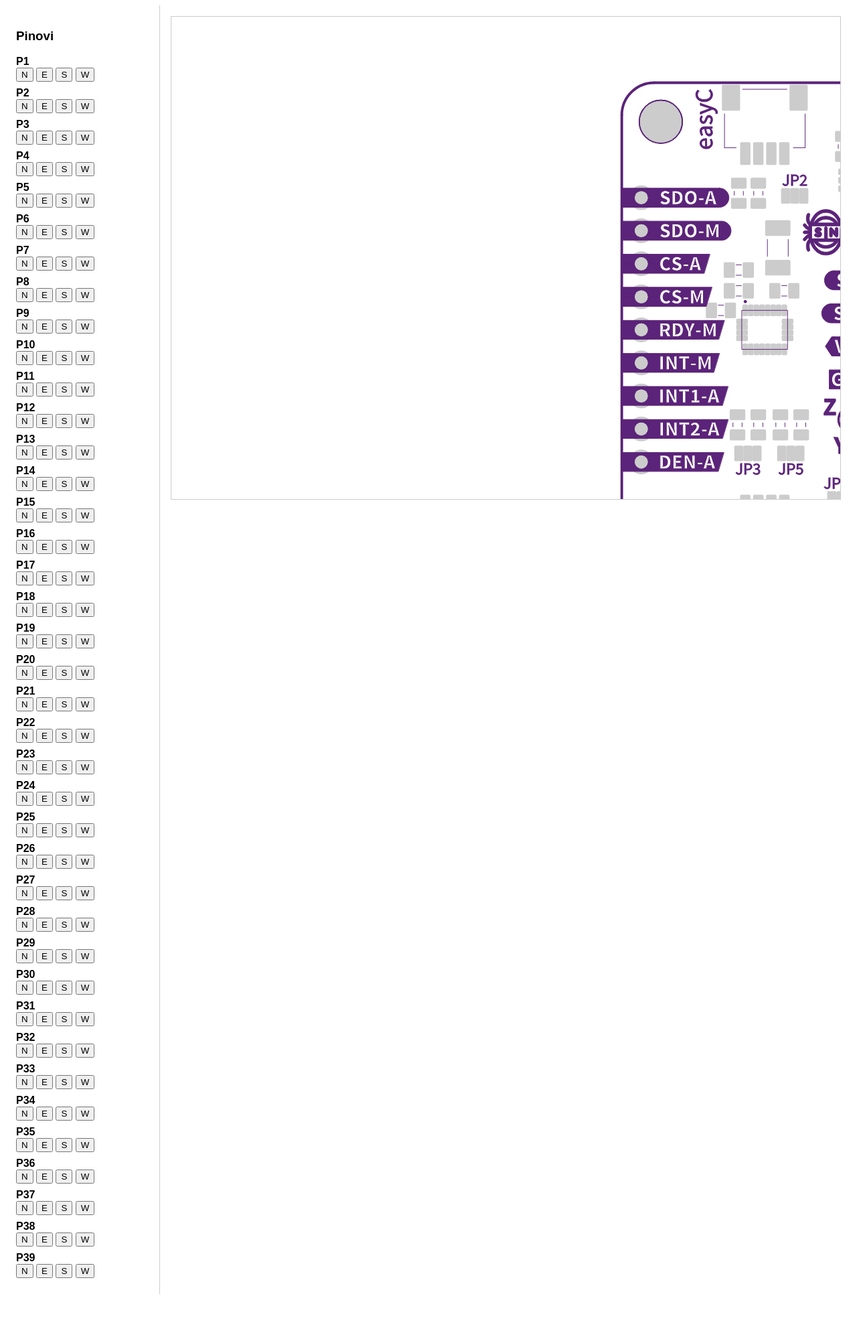
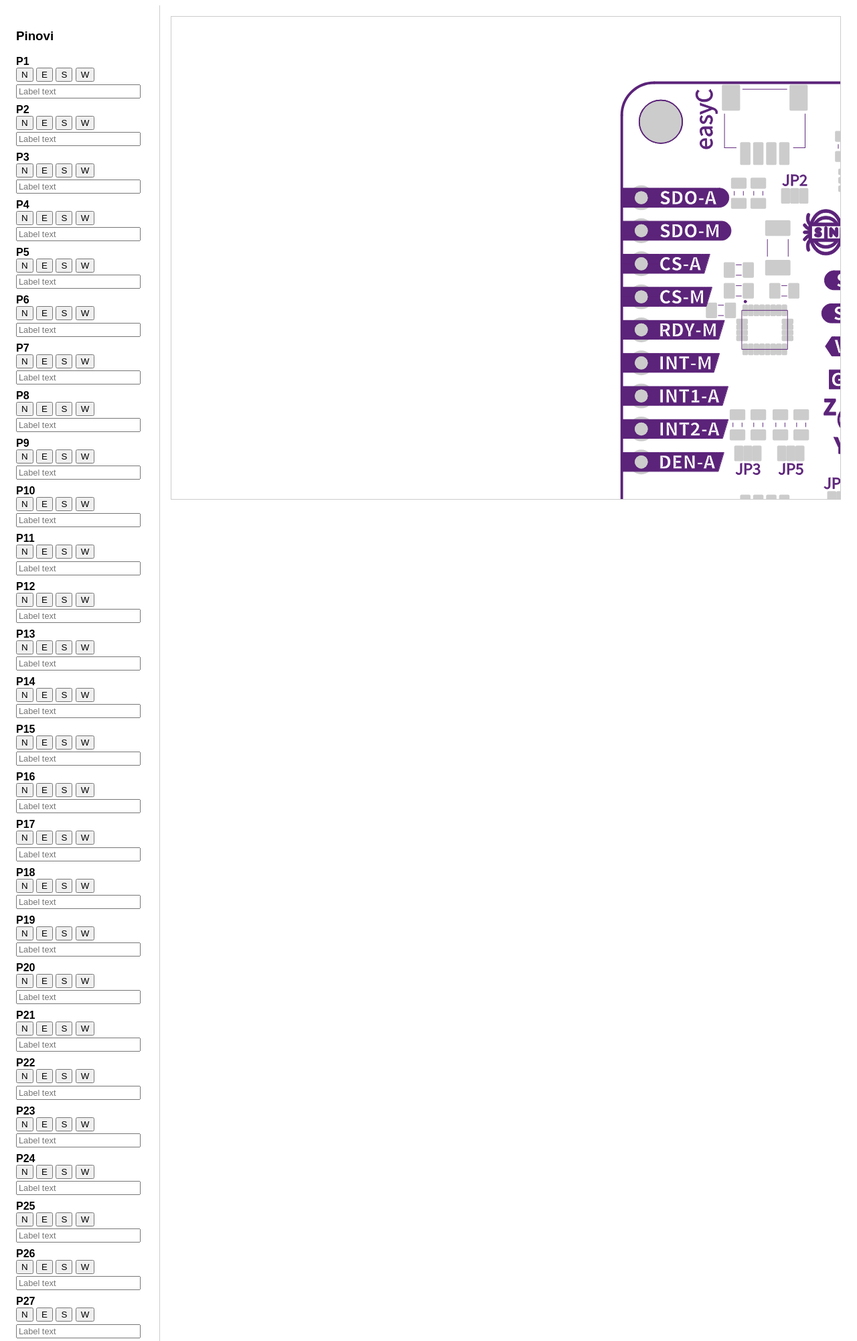
Before and after one commit to mtoldi/svg2pinout, a Flask app: page /editor in a window 1280 px wide. Shown: the top 2002 px of the page at 67% size. Before the commit the page ends 1932 px from the top, so only its background shows below. Run offline with Flask 3, Linux system fonts and the light colour scheme.

Commit message:
Update editor.html

```diff
--- a/templates/editor.html
+++ b/templates/editor.html
@@ -8,6 +8,7 @@
       width: 250px;
       border-right: 1px solid #ccc;
       padding: 1rem;
+      overflow-y: auto;
     }
     #svg-container {
       flex-grow: 1;
@@ -33,6 +34,12 @@
       stroke: rgb(0, 255, 76);
       stroke-width: 0.5;
       fill: none;
+    }
+    .label-input {
+      display: block;
+      margin-top: 0.2rem;
+      width: 90%;
+      font-size: 0.8rem;
     }
   </style>
 </head>
@@ -90,6 +97,7 @@
           <button onclick="placeLabel('${pinId}', 'E')">E</button>
           <button onclick="placeLabel('${pinId}', 'S')">S</button>
           <button onclick="placeLabel('${pinId}', 'W')">W</button>
+          <input class="label-input" id="${pinId}-input" placeholder="Label text" />
         `;
 
         item.addEventListener("click", () => {
@@ -113,6 +121,7 @@
     function placeLabel(pinId, direction) {
       if (pinId !== selectedPinId) return;
       const { cx, cy } = pinMap.get(pinId);
+      const inputVal = document.getElementById(`${pinId}-input`).value;
       const offset = 6; // duža linija
       let dx = 0, dy = 0;
 
@@ -131,41 +140,33 @@
       line.setAttribute("y1", cy);
       line.setAttribute("x2", labelX);
       line.setAttribute("y2", labelY);
-      line.setAttribute("stroke", "#800080");
+      line.setAttribute("stroke", "black");
       line.setAttribute("stroke-width", "0.2");
 
       const hex = document.createElementNS("http://www.w3.org/2000/svg", "polygon");
-      const size = 1.3;
+      const baseSize = 1.3;
+      let sizeX = baseSize, sizeY = baseSize;
+      const len = inputVal.length;
+
+      if (direction === 'E' || direction === 'W') sizeX += len * 0.3;
+      else sizeY += len * 0.3;
+
       const points = Array.from({ length: 6 }, (_, i) => {
         const angle = Math.PI / 3 * i;
-        const x = labelX + size * Math.cos(angle);
-        const y = labelY + size * Math.sin(angle);
+        const x = labelX + sizeX * Math.cos(angle);
+        const y = labelY + sizeY * Math.sin(angle);
         return `${x},${y}`;
       }).join(" ");
       hex.setAttribute("points", points);
       hex.setAttribute("fill", "#800080");
+      hex.setAttribute("stroke", "black");
+      hex.setAttribute("stroke-width", "0.2");
 
       const text = document.createElementNS("http://www.w3.org/2000/svg", "text");
       text.setAttribute("x", labelX);
       text.setAttribute("y", labelY + 0.1);
       text.setAttribute("class", "hex-label");
-      text.textContent = "";
-
-      text.addEventListener("click", () => {
-        const newText = prompt("Unesi labelu:", text.textContent);
-        if (newText !== null) {
-          text.textContent = newText;
-          const len = newText.length;
-          const newSize = 1 + len * 0.3;
-          const newPoints = Array.from({ length: 6 }, (_, i) => {
-            const angle = Math.PI / 3 * i;
-            const x = labelX + newSize * Math.cos(angle);
-            const y = labelY + newSize * Math.sin(angle);
-            return `${x},${y}`;
-          }).join(" ");
-          hex.setAttribute("points", newPoints);
-        }
-      });
+      text.textContent = inputVal;
 
       overlay.appendChild(line);
       overlay.appendChild(hex);
```
